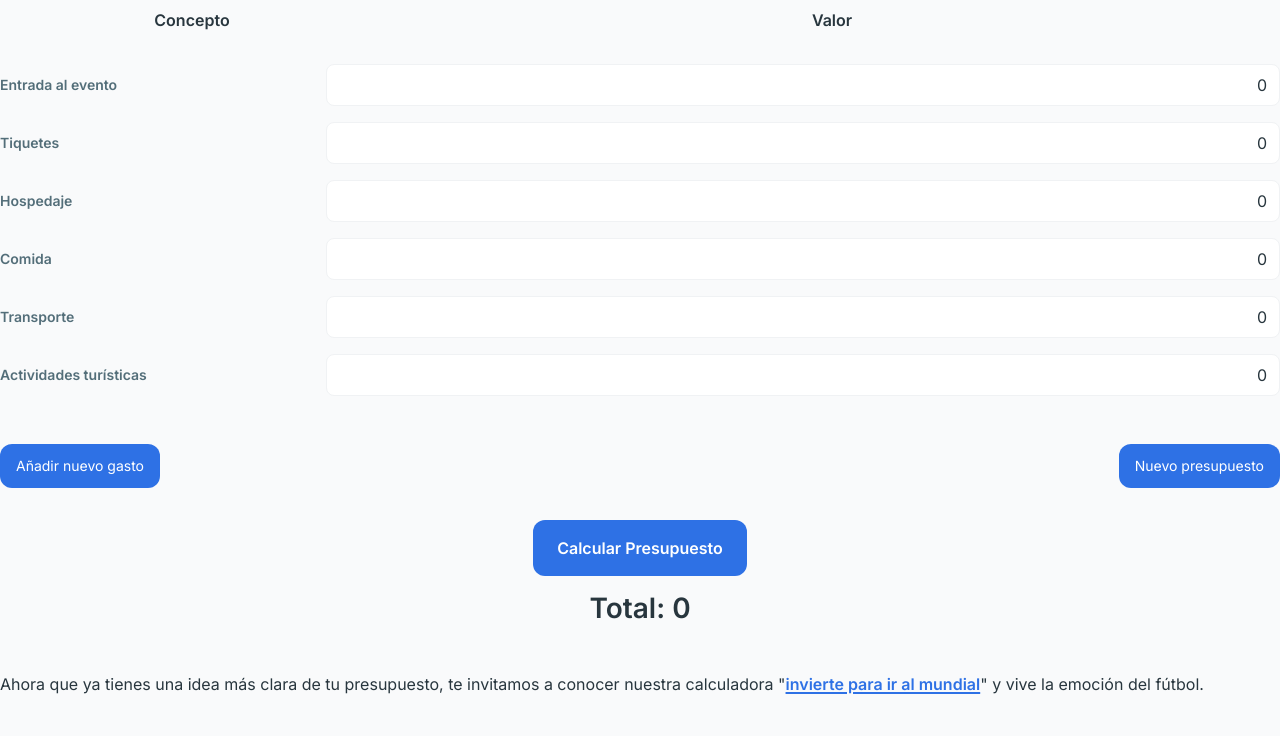
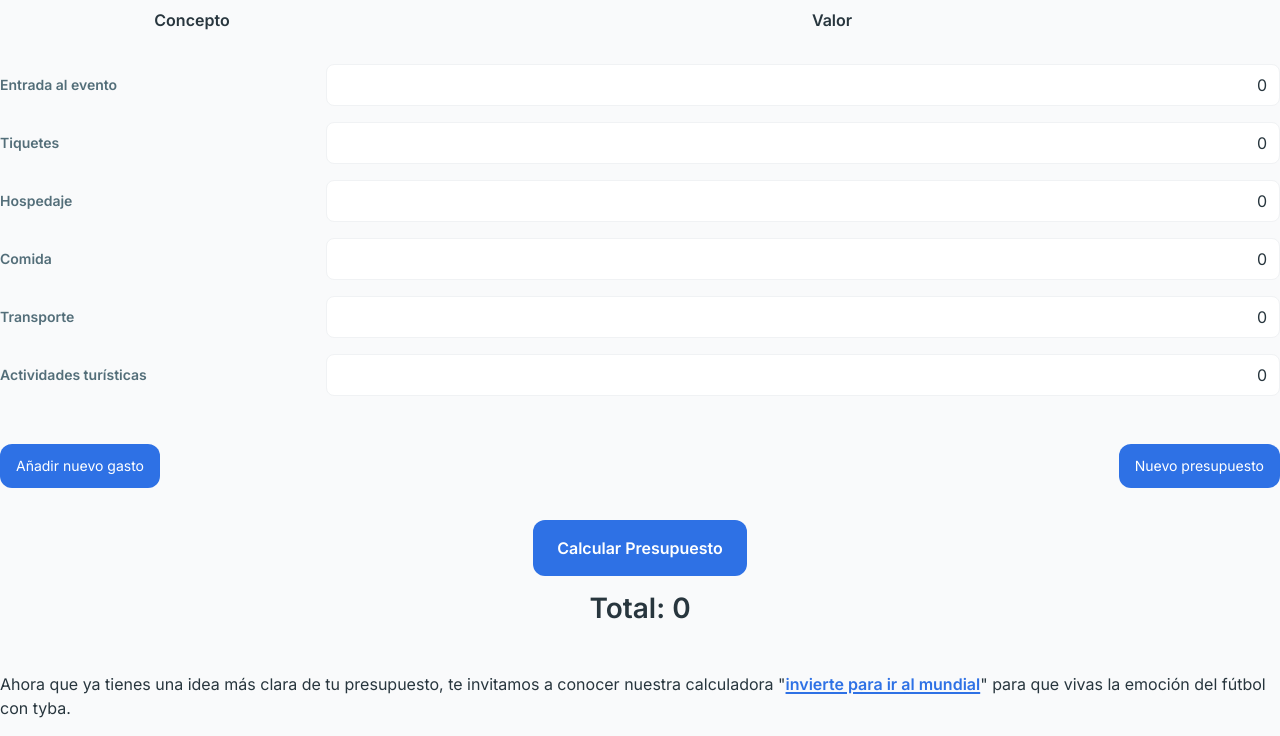
Before and after one commit to Otto-Menza/calculadora-presupuesto-ir-mundial2024, a plain HTML site: page index.html in a window 1280 px wide. Both pictures are taken after typing "Sample", "Sample", "Sample", "Sample", "Sample", "Sample" into the empty fields and a click on the button "Calcular Presupuesto". Shown: the part 64-800 px from the top of the page. Drawn offline with Linux system fonts and the light colour scheme.

Commit message:
coreccion copy

```diff
--- a/index.html
+++ b/index.html
@@ -53,7 +53,7 @@
             </div>
         </div>
         <div id="cta" class="cont-cta">
-            <p class="p-cta">Ahora que ya tienes una idea más clara de tu presupuesto, te invitamos a conocer nuestra calculadora "<a class="a-cta" href="https://tyba.com.co/herramientas/cal-invertir-para-el-mundial/">invierte para ir al mundial</a>" y vive la emoción del fútbol.</p>
+            <p class="p-cta">Ahora que ya tienes una idea más clara de tu presupuesto, te invitamos a conocer nuestra calculadora "<a class="a-cta" href="https://tyba.com.co/herramientas/cal-invertir-para-el-mundial/">invierte para ir al mundial</a>" para que vivas la emoción del fútbol con tyba.</p>
         </div>
     </div>
 
```
